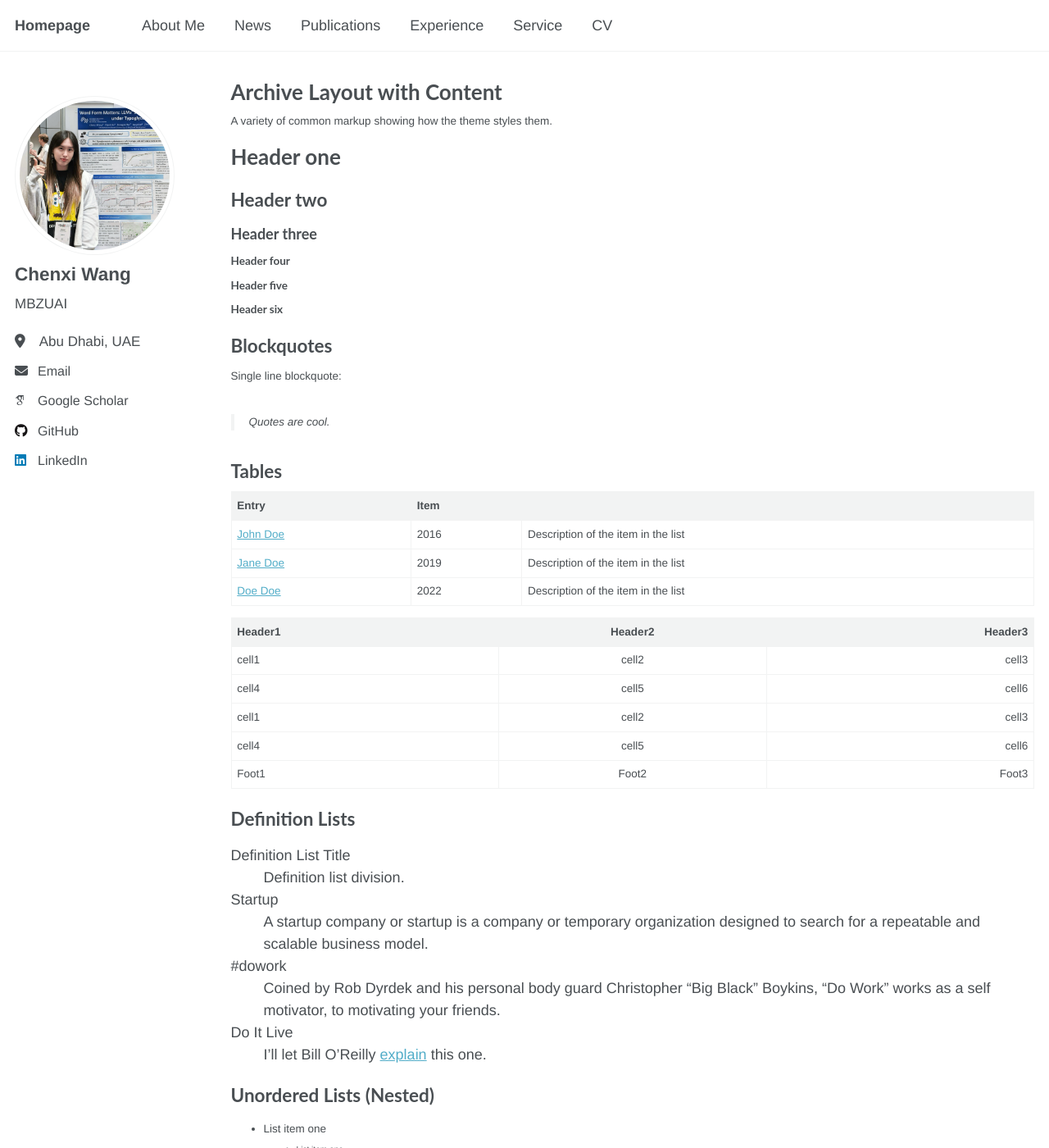
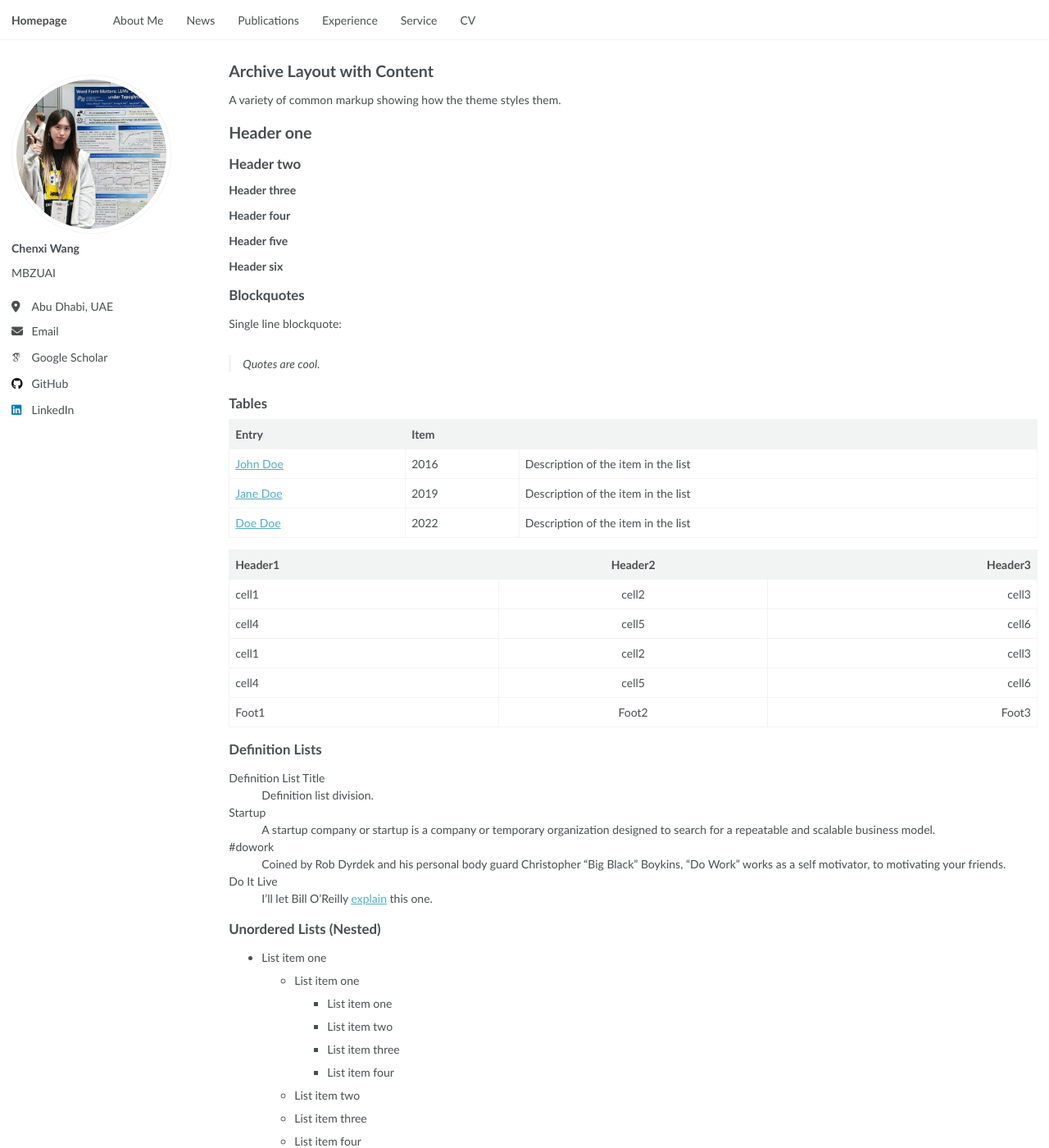
Before and after one commit to Aurora-cx/Aurora-cx.github.io, a Jekyll site: the page built from _pages/archive-layout-with-content.md, in a window 1280 px wide and 1400 px high. Shown: the whole window at 82% size. Built offline with Jekyll 4.4.1, drawn with Linux system fonts in a browser that asks for light colours; some web fonts are replaced; a script that is not in the unit is left out.

Commit message:
Match advisor's font settings: Trebuchet MS, 14px base, adjusted type scale

```diff
--- a/_sass/_themes.scss
+++ b/_sass/_themes.scss
@@ -15,7 +15,7 @@ $indent-var                 : 1.3em;
 
 /* System typefaces */
 $serif                      : Georgia, Times, serif;
-$sans-serif                 : "Corbel", "Helvetica Neue", Arial, sans-serif;
+$sans-serif                 : "Trebuchet MS", Helvetica, sans-serif;
 $monospace                  : Monaco, Consolas, "Lucida Console", monospace;
 
 /* Sans serif typefaces */
@@ -32,14 +32,14 @@ $garamond                   : Garamond, serif;
 /* Type scale */
 $type-size-1                : 2.441em;  // ~39.056px
 $type-size-2                : 1.953em;  // ~31.248px
-$type-size-3                : 1.563em;  // ~25.008px
-$type-size-4                : 1.25em;   // ~20px
-$type-size-5                : 1em;      // ~16px
-$type-size-6                : 0.75em;   // ~12px
-$type-size-7                : 0.6875em; // ~11px
-$type-size-8                : 0.625em;  // ~10px
+$type-size-3                : 1.4em;    // ~19.6px on 14px base
+$type-size-4                : 1.2em;    // ~16.8px
+$type-size-5                : 1em;      // ~14px
+$type-size-6                : 1em;      // ~14px (same as type-5)
+$type-size-7                : 0.6875em; // ~9.6px
+$type-size-8                : 0.625em;  // ~8.75px
 
-$header-font-family         : "Lato", "Helvetica Neue", Arial, sans-serif;
+$header-font-family         : $sans-serif;
 $global-font-family         : $sans-serif;
 $caption-font-family        : $serif;
 
--- a/_sass/layout/_base.scss
+++ b/_sass/layout/_base.scss
@@ -33,7 +33,7 @@ h1, h2, h3, h4, h5, h6 {
 
 h1 {
   margin-top: 0;
-  font-size: 1.444em;  // 26px on 18px base
+  font-size: $type-size-3;
 }
 
 h2 {
--- a/_sass/layout/_reset.scss
+++ b/_sass/layout/_reset.scss
@@ -8,11 +8,11 @@ html {
   /* apply a natural box layout model to all elements */
   box-sizing: border-box;
   background-color: var(--global-bg-color);
-  font-size: 16px;
+  font-size: 14px;
 
-  @include breakpoint($medium) {
-    font-size: 18px;
-  }
+  // @include breakpoint($medium) {
+  //   font-size: 18px;
+  // }
 
   -webkit-text-size-adjust: 100%;
   -ms-text-size-adjust: 100%;
--- a/_sass/layout/_sidebar.scss
+++ b/_sass/layout/_sidebar.scss
@@ -51,7 +51,7 @@
 
   p, li {
     font-family: $sans-serif;
-    font-size: 0.944em;  // 17px on 18px base
+    font-size: $type-size-6;
     line-height: 1.5;
   }
 
@@ -129,7 +129,7 @@
 }
 .sidebar .author__name {
   font-family: $sans-serif;
-  font-size: $type-size-4;
+  font-size: $type-size-5;
 }
 
 .sidebar .author__desktop {
@@ -150,7 +150,6 @@
 
 .author__bio {
   margin: 0;
-  font-size: 0.944em;  // 17px on 18px base
 
   @include breakpoint($large) {
     margin-top: 10px;
@@ -261,7 +260,7 @@ p, li {
     padding-top: 2px;
     padding-bottom: 2px;
     color: inherit;
-    font-size: 0.944em;  // 17px on 18px base
+    font-size: $type-size-5;
     text-decoration: none;
 
     &:hover {
```
